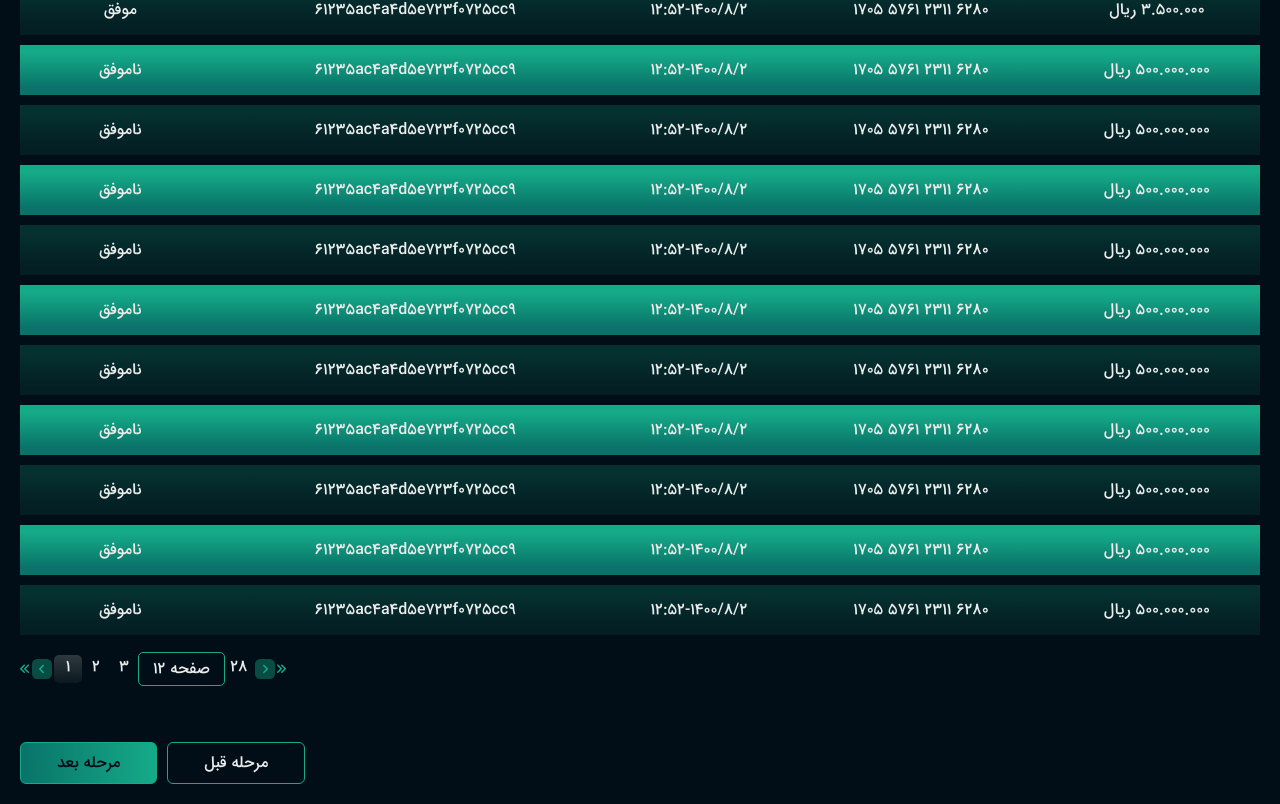
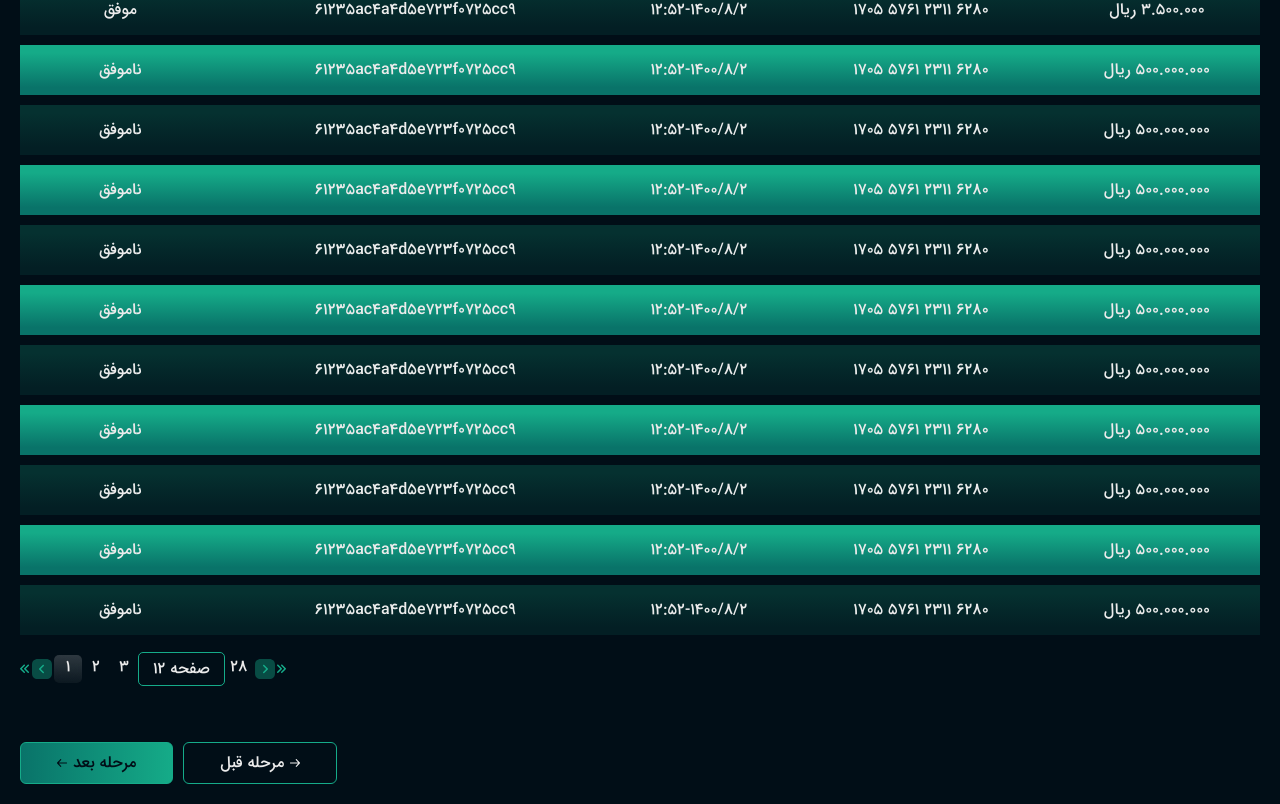
Before and after one commit to danyalbani240/dashboard, a Nuxt app: page /reports in a window 1280 px wide. Shown: the part 302-1106 px from the top of the page. Built offline with nearby package versions, Linux system fonts and the light colour scheme.

Commit message:
Button Arrows And Animations Added

```diff
--- a/components/Base/BaseButton.vue
+++ b/components/Base/BaseButton.vue
@@ -1,6 +1,6 @@
 <template>
   <button
-  @click="$emit('click', $event)"
+    @click="$emit('click', $event)"
     :class="{
       'bg-button-gradient': bGreen,
       'border-bg': bTrans,
@@ -8,9 +8,16 @@
       sell: sell,
       buy: buy,
     }"
-    class="px-9 py-2 rounded-md"
+    class="px-9 py-2 rounded-md transition-all flex justify-center items-center"
   >
+    <img v-if="next" src="../../assets/images/next.svg" class="mr-1.5 next" />
     <slot></slot>
+    <img
+      v-if="prev"
+      src="../../assets/images/prev.svg"
+      class="ml-1.5 prev"
+      alt=""
+    />
   </button>
 </template>
 
@@ -37,6 +44,14 @@ export default {
       type: Boolean,
       default: false,
     },
+    next: {
+      type: Boolean,
+      default: false,
+    },
+    prev: {
+      type: Boolean,
+      default: false,
+    },
   },
 };
 </script>
@@ -45,6 +60,21 @@ export default {
 .bg-button-gradient {
   background-image: linear-gradient(90.93deg, #097369 0%, #15ab88 100%);
   color: #010e17;
+}
+.bg-button-gradient:hover {
+  background: #010e17;
+  color: white;
+}
+.bg-button-gradient:hover .next {
+  filter: invert(100%);
+}
+button:hover {
+  background-image: linear-gradient(90.93deg, #097369 0%, #15ab88 100%);
+  color: #010e17;
+}
+button:hover .prev {
+  fill: #000;
+  filter: brightness(0);
 }
 .border-bg {
   border: 1px solid #15ab89;
```
